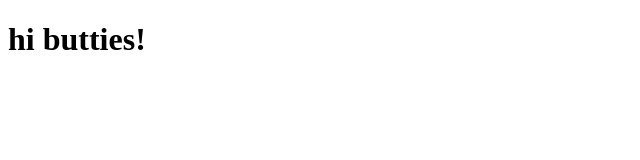
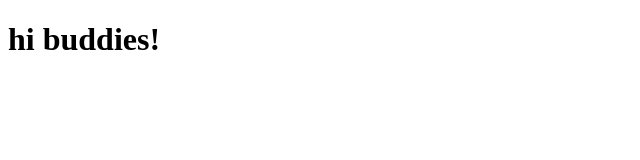
Before and after one commit to davidprabhakaran/davidprabhakaran.github.io, a plain HTML site: page index.html in a window 1280 px wide. Shown: the full height of the page, 0-640 px from the left. Drawn offline with Linux system fonts and the light colour scheme.

Commit message:
change in buddy

```diff
--- a/index.html
+++ b/index.html
@@ -6,6 +6,6 @@
     <title>david prabhakaran</title>
 </head>
 <body>
-    <h1>hi butties!</h1>
+    <h1>hi buddies!</h1>
 </body>
 </html>
```
